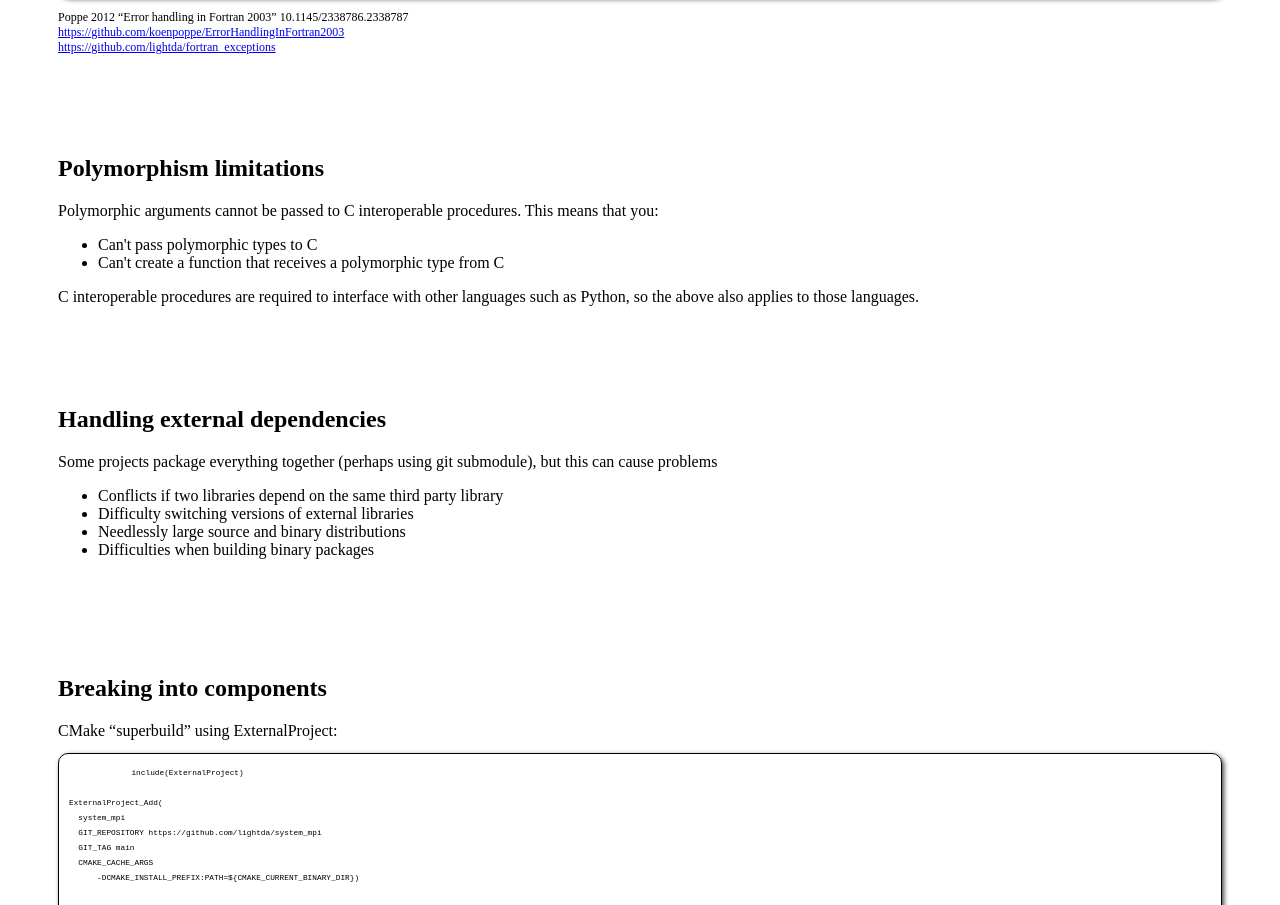
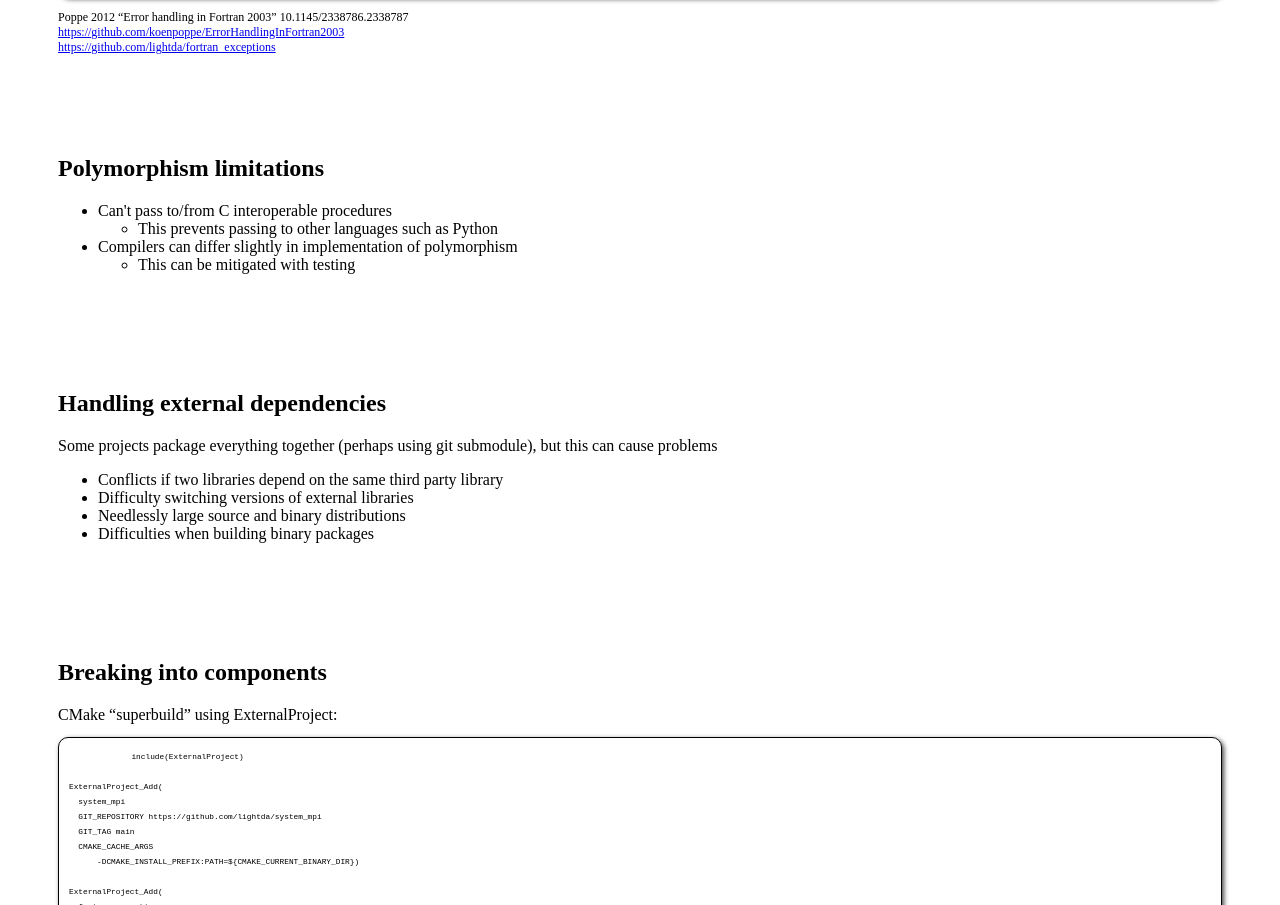
Before and after one commit to jhaiduce/magnetosphere_online_seminar_python_ffi_slides, a website: page index.html in a window 1280 px wide. Shown: the part 8587-9492 px from the top of the page. Drawn offline with nearby package versions, Linux system fonts and the light colour scheme.

Commit message:
Edited bullets on polymorphism limitations

```diff
--- a/index.html
+++ b/index.html
@@ -612,13 +612,20 @@ end subroutine analyze</code>
     <section class="slide">
       <h2>Polymorphism limitations</h2>
 
-      Polymorphic arguments cannot be passed to C interoperable procedures. This means that you:
+
       <ul>
-	<li>Can't pass polymorphic types to C</li>
-	<li>Can't create a function that receives a polymorphic type from C</li>
+	<li>Can't pass to/from C interoperable procedures
+	  <ul>
+	    <li>This prevents passing to other languages such as Python</li>
+	  </ul>
+	</li>
+	<li>Compilers can differ slightly in implementation of polymorphism
+	  <ul>
+	    <li>This can be mitigated with testing</li>
+	  </ul>
+	</li>
       </ul>
 
-      C interoperable procedures are required to interface with other languages such as Python, so the above also applies to those languages.
     </section>
 
     <section class="slide">
```
